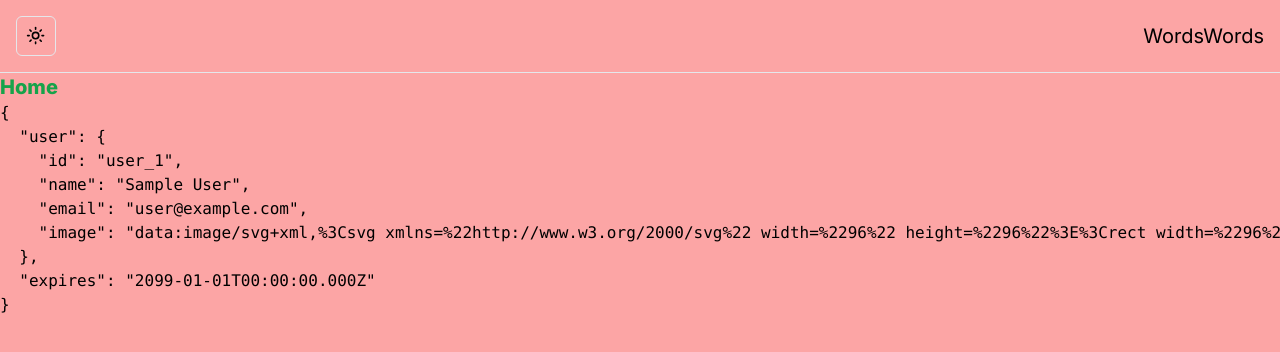
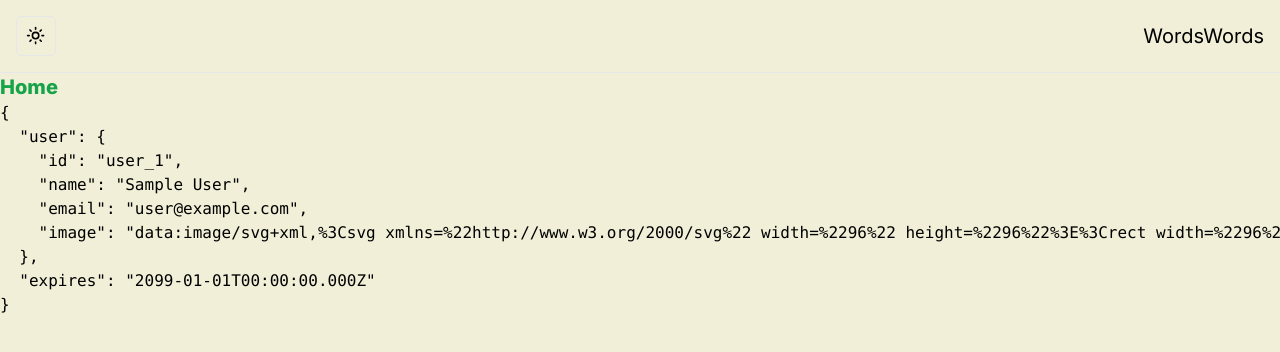
Before and after one commit to B3N101/WordsWords, a Next.js app in the folder frontend/: page / in a window 1280 px wide. Shown: the top 352 px of the page. Built offline with nearby package versions, Linux system fonts and the light colour scheme; no server answers; sample sign-in values are in the browser's storage.

Commit message:
update theme color

```diff
--- a/frontend/app/layout.tsx
+++ b/frontend/app/layout.tsx
@@ -19,7 +19,7 @@ export default function Layout({ children }: { children: React.ReactNode }) {
       <SpeedInsights />
       <body
         className={cn(
-          "min-h-screen bg-background bg-red-300 dark:bg-red-950 font-sans antialiased",
+          "min-h-screen bg-background bg-tan dark:bg-red-950 font-sans antialiased",
           fontSans.variable,
         )}
       >
--- a/frontend/tailwind.config.ts
+++ b/frontend/tailwind.config.ts
@@ -9,6 +9,9 @@ module.exports = {
       fontFamily: {
         sans: ["var(--font-sans)", ...fontFamily.sans],
       },
+      colors:{
+        tan: "#f1efd7"
+      }
     },
   },
 };
```
